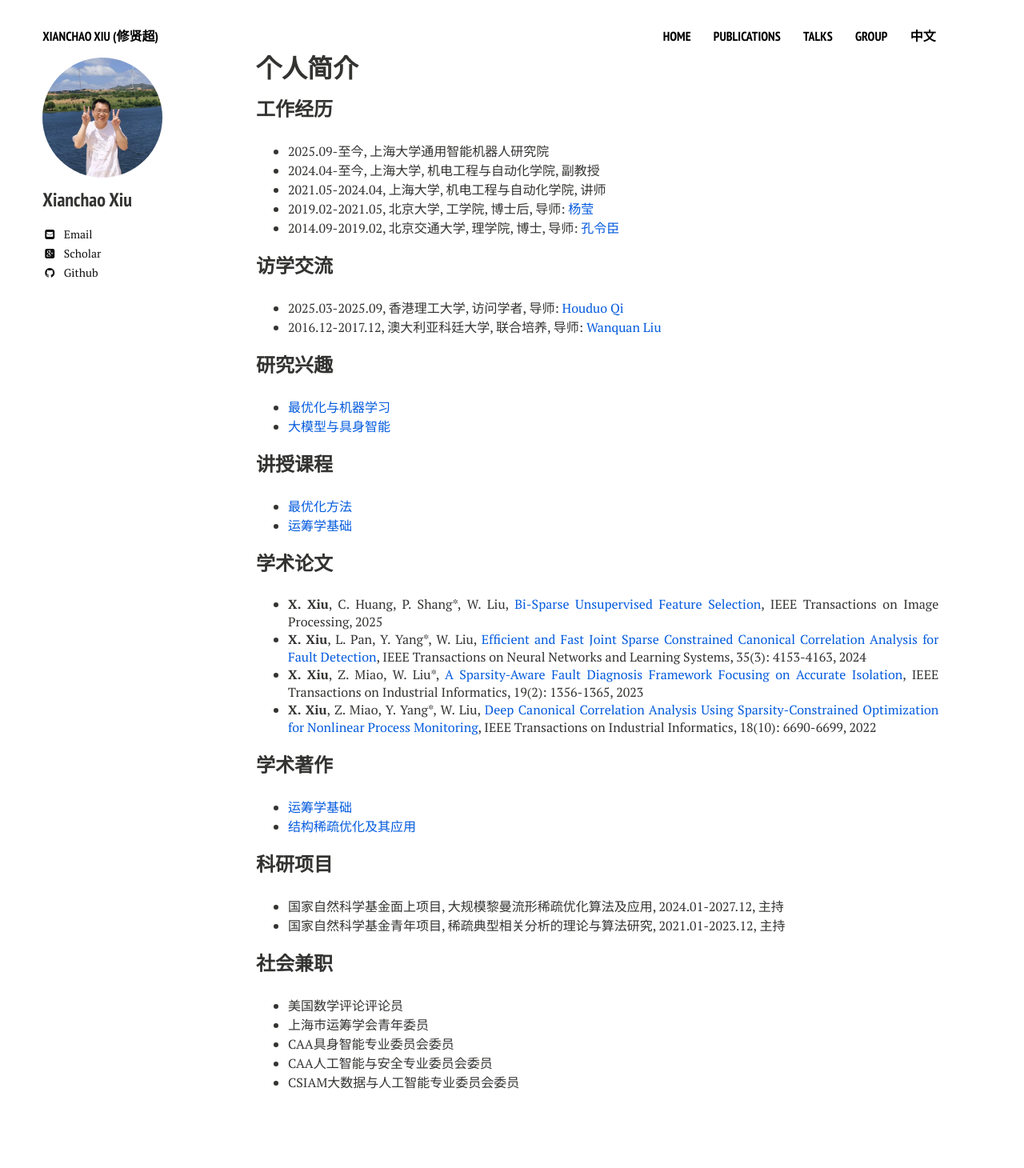
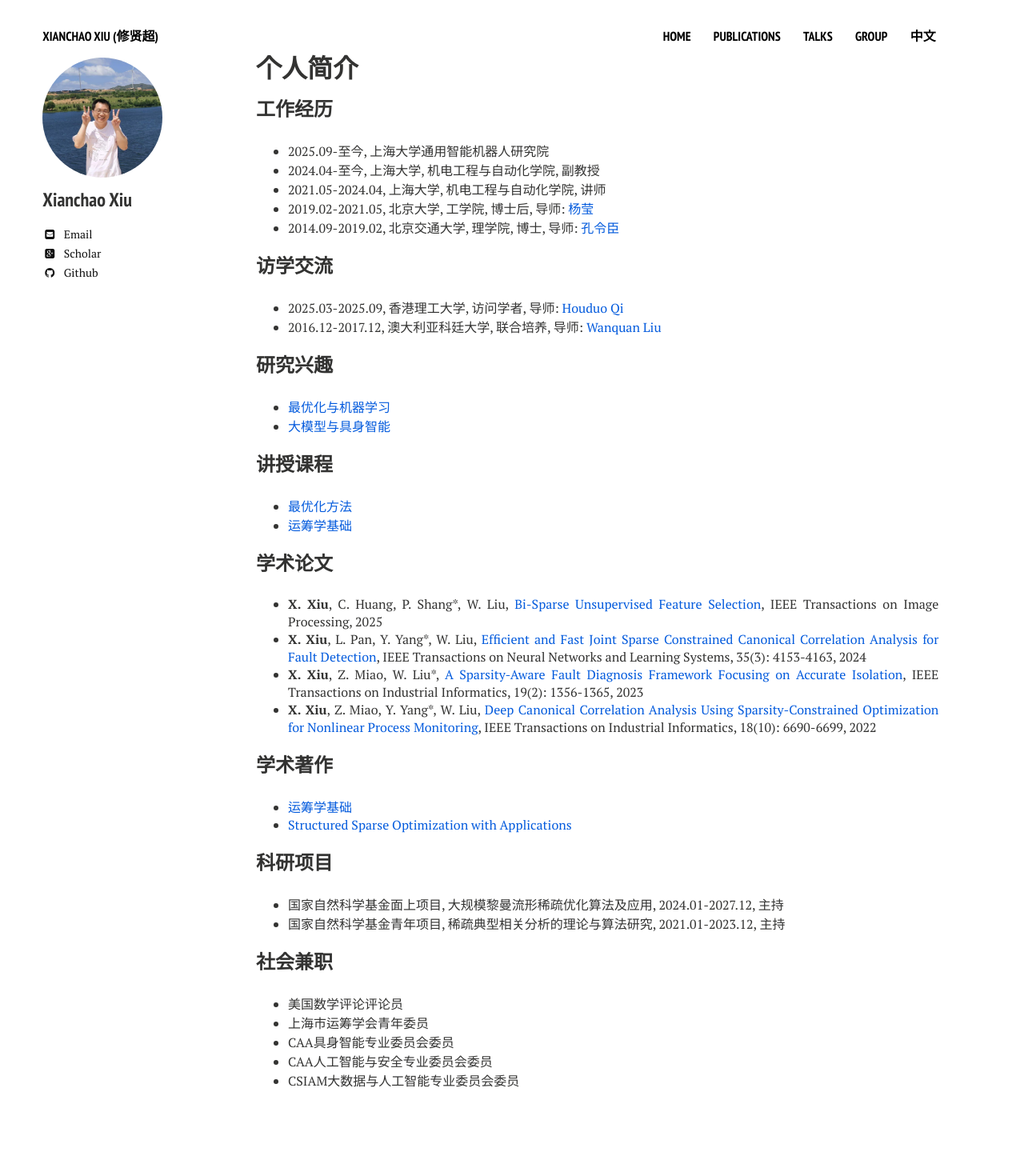
Before and after one commit to xianchaoxiu/xianchaoxiu.github.io, a Jekyll site: the page built from chinese/index.md, in a window 1280 px wide. Shown: the whole page at 80% size. Built offline with Jekyll 4.4.1, drawn with Linux system fonts in a browser that asks for light colours; nearby versions of some CDN libraries.

Commit message:
Update index.md

```diff
--- a/chinese/index.md
+++ b/chinese/index.md
@@ -41,7 +41,8 @@ share: false
 
 ### 学术著作
 * <a href="https://xianchaoxiu.github.io/chinese/book/OR/" class="textlink" target="_blank"> 运筹学基础 </a><br>
-* <a href="https://xianchaoxiu.github.io/chinese/book/SSO/" class="textlink" target="_blank"> 结构稀疏优化及其应用 </a><br>
+* <a href="https://xianchaoxiu.github.io/chinese/book/SSO/" class="textlink" target="_blank"> Structured Sparse Optimization
+with Applications </a><br>
 
 
 ### 科研项目
```
